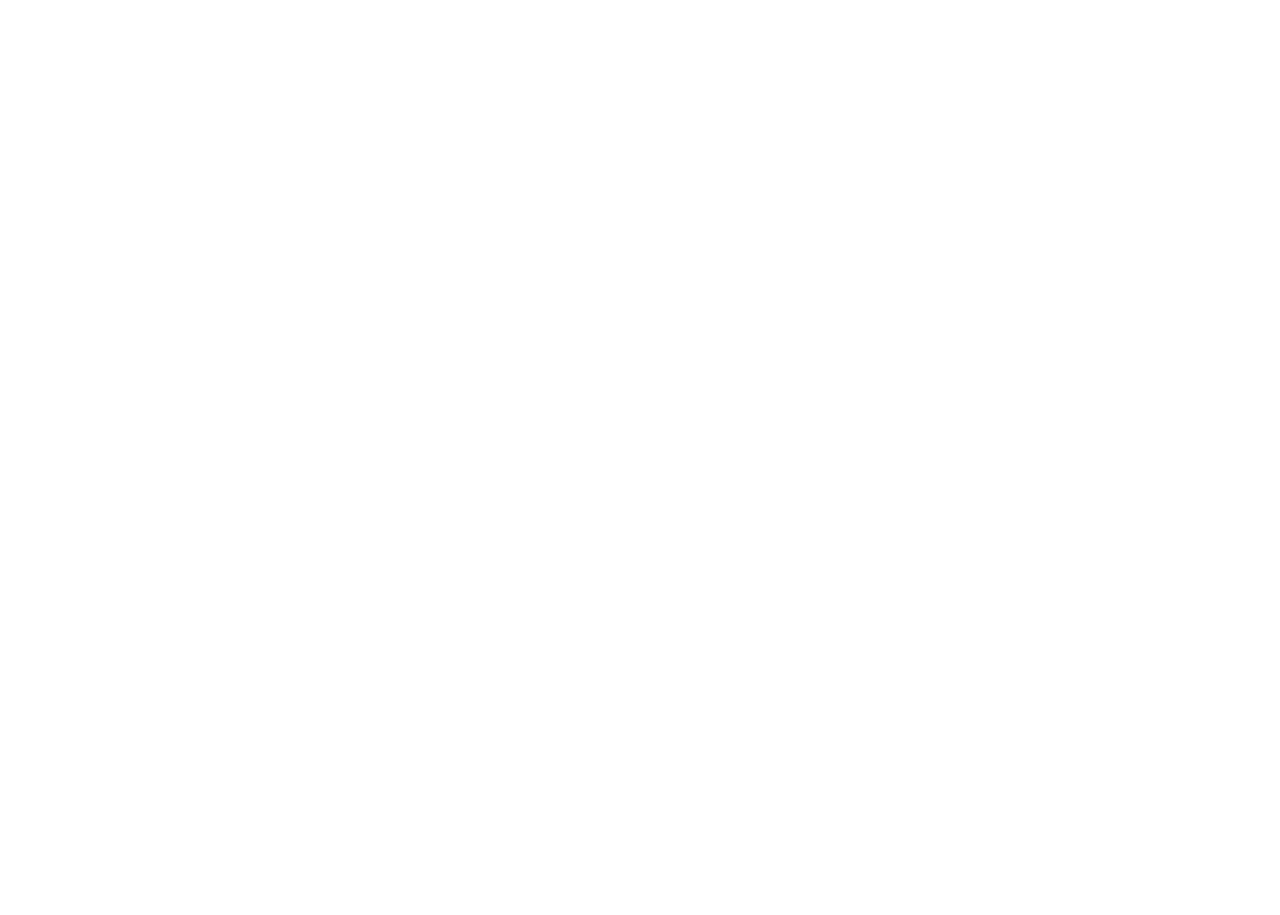
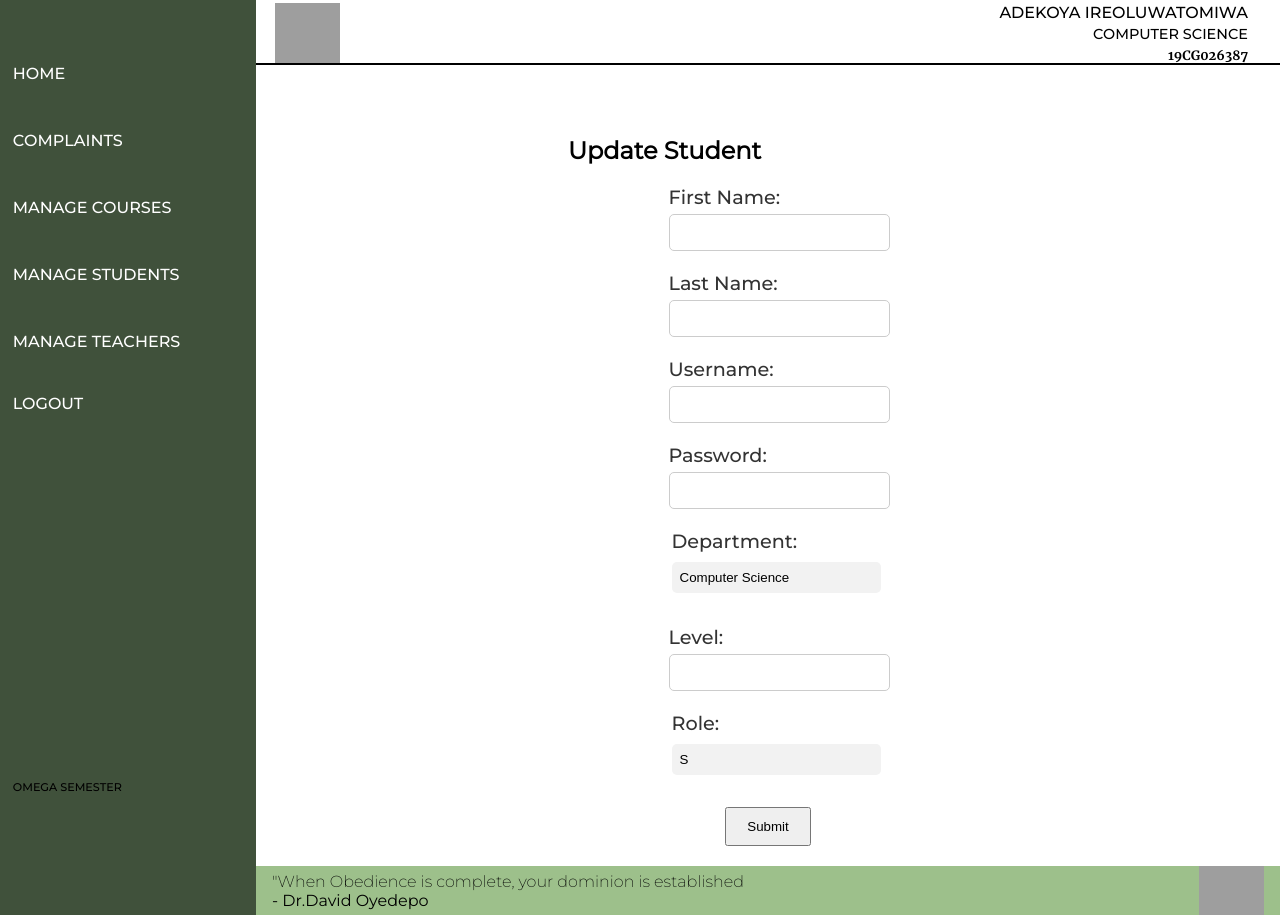
Before and after one commit to koyaboy/Student-Attendance-System-RFID, a React (Create React App) app in the folder frontend/: page /admin/updateStudent/1 in a window 1280 px wide. Before the commit this address had no page. Before the commit the page ends 800 px from the top, so only its background shows below. Built offline with nearby package versions, Linux system fonts and the light colour scheme; sample sign-in values are in the browser's storage; grey boxes are pictures that could not be loaded.

Commit message:
Update and Delete Student Functionality Added

```diff
--- a/frontend/src/App.jsx
+++ b/frontend/src/App.jsx
@@ -28,6 +28,7 @@
 import AddCourse from "./pages/Admin/AddCourse"
 import AddStudent from "./pages/Admin/AddStudent"
 import AddTeacher from "./pages/Admin/AddTeacher"
+import UpdateStudent from './pages/Admin/UpdateStudent';
 
 function App() {
   const { user } = useAuthContext();
@@ -81,6 +82,7 @@
             <Route path="/admin/addcourse" element={<AddCourse />} />
             <Route path="/admin/addstudent" element={<AddStudent />} />
             <Route path="/admin/addteacher" element={<AddTeacher />} />
+            <Route path="/admin/updateStudent/:studentId" element={<UpdateStudent />} />
 
           </Route>
         ) : (
--- a/frontend/src/pages/Admin/ManageStudents.jsx
+++ b/frontend/src/pages/Admin/ManageStudents.jsx
@@ -22,6 +22,31 @@
             .catch(err => console.log(err))
 
     }, [])
+
+    const handleDelete = (studentId, username) => {
+
+        const storedUser = localStorage.getItem("user")
+        let actionBy = "";
+        if (storedUser) {
+            const user = JSON.parse(storedUser);
+            actionBy = user.username;
+        }
+
+        axios.delete(`http://localhost:4000/admin/deleteStudent/${studentId}/${username}/${actionBy}`, {
+            headers: {
+                Authorization: `Bearer ${user.token}`
+            }
+        })
+            .then((res) => {
+                if (res.status == 200) {
+                    //Remove deleted student from the state
+                    setStudents((prevStudents) =>
+                        prevStudents.filter((student) => student._id !== studentId)
+                    );
+                }
+            })
+            .catch(err => console.log(err))
+    }
     return (
         <div className="manage-students-container">
             <h2 className="manage-students-heading">Manage Students</h2>
@@ -49,8 +74,11 @@
                                 <td>{student.lastname}</td>
                                 <td>{student.level}</td>
                                 <td>
-                                    <button className="manage-students-button edit">Edit</button>
-                                    <button className="manage-students-button delete">Delete</button>
+                                    <Link to={`/admin/updateStudent/${student._id}`}><button className="manage-students-button edit">Edit</button></Link>
+                                    <button
+                                        className="manage-students-button delete"
+                                        onClick={() => handleDelete(student._id, student.username)}>Delete
+                                    </button>
                                 </td>
                             </tr>
                         ))}
--- /dev/null
+++ b/frontend/src/pages/Admin/UpdateStudent.jsx
@@ -0,0 +1,160 @@
+import React from "react";
+import { useState } from "react"
+import { useParams, useNavigate } from "react-router-dom";
+import "../../styles/Admin/AddStudent.css"
+import axios from "axios";
+import { useAuthContext } from "../../hooks/useAuthContext"
+
+export default function ManageStudents() {
+
+    const navigate = useNavigate()
+    const { studentId } = useParams()
+
+    const [firstname, setFirstName] = useState("")
+    const [lastname, setLastName] = useState("")
+    const [username, setUserName] = useState("")
+    const [password, setPassword] = useState("")
+    const [level, setLevel] = useState("")
+    const [department, setDepartment] = useState("Computer Science")
+    const [role, setRole] = useState("S")
+
+    const [success, setSuccess] = useState(false)
+    const [error, setError] = useState(false)
+
+    const { user } = useAuthContext()
+
+
+
+    function handleSubmit(e) {
+        e.preventDefault()
+
+        const storedUser = localStorage.getItem("user")
+        let actionBy = "";
+        if (storedUser) {
+            const user = JSON.parse(storedUser);
+            actionBy = user.username;
+        }
+
+        axios.put("http://localhost:4000/admin/updateStudent/:studentId", {
+            id: studentId,
+            firstname,
+            lastname,
+            username,
+            password,
+            level,
+            department,
+            role,
+            actionBy
+        }, {
+            headers: {
+                Authorization: `Bearer ${user.token}`
+            }
+        })
+            .then(res => {
+                navigate("/admin/managestudents")
+                // setFirstName("")
+                // setLastName("")
+                // setUserName("")
+                // setPassword("")
+                // setLevel("")
+                // setSuccess(true)
+                // setError(false)
+                console.log(res)
+            })
+            .catch(err => {
+                setError(true)
+                setSuccess(false)
+                console.log(err)
+            })
+    }
+    return (
+        <div className="add-student">
+            <h2>Update Student</h2>
+            <div className="add-student-message">
+                {success && <div className="add-student-success">Student Updated Successfully</div>}
+                {error && <div className="add-student-error">All fields must be completed !!!</div>}
+            </div>
+            <form onSubmit={handleSubmit}>
+                <div className="add-student-group">
+                    <label className="add-student-label">First Name:</label>
+                    <input
+                        type="text"
+                        name="firstname"
+                        value={firstname}
+                        onChange={(e) => setFirstName(e.target.value)}
+                        className="add-student-input"
+                    />
+                </div>
+
+                <div className="add-student-group">
+                    <label className="add-student-label">Last Name:</label>
+                    <input
+                        type="text"
+                        name="lastname"
+                        value={lastname}
+                        onChange={(e) => setLastName(e.target.value)}
+                        className="add-student-input"
+                    />
+                </div>
+
+                <div className="add-student-group">
+                    <label className="add-student-label">Username:</label>
+                    <input
+                        type="text"
+                        name="username"
+                        value={username}
+                        onChange={(e) => setUserName(e.target.value)}
+                        className="add-student-input"
+                    />
+                </div>
+
+                <div className="add-student-group">
+                    <label className="add-student-label">Password:</label>
+                    <input
+                        type="password"
+                        name="password"
+                        value={password}
+                        onChange={(e) => setPassword(e.target.value)}
+                        className="add-student-input"
+                    />
+                </div>
+
+                <div className="add-student-group">
+                    <label className="add-student-label">Department:</label>
+                    <input
+                        type="text"
+                        name="department"
+                        value={department}
+                        className="add-student-input"
+                        readOnly
+                    />
+                </div>
+
+                <div className="add-student-group">
+                    <label className="add-student-label">Level:</label>
+                    <input
+                        type="text"
+                        name="level"
+                        value={level}
+                        className="add-student-input"
+                        onChange={(e) => setLevel(e.target.value)}
+                    />
+                </div>
+
+                <div className="add-student-group">
+                    <label className="add-student-label">Role:</label>
+                    <input
+                        type="text"
+                        name="role"
+                        value={role}
+                        className="add-student-input"
+                        readOnly
+                    />
+                </div>
+
+                <button className="add-student-submit">Submit</button>
+            </form>
+        </div>
+
+    )
+}
```
Also changed, not shown: 2 other files (tests, documents, lock files or other folders).
